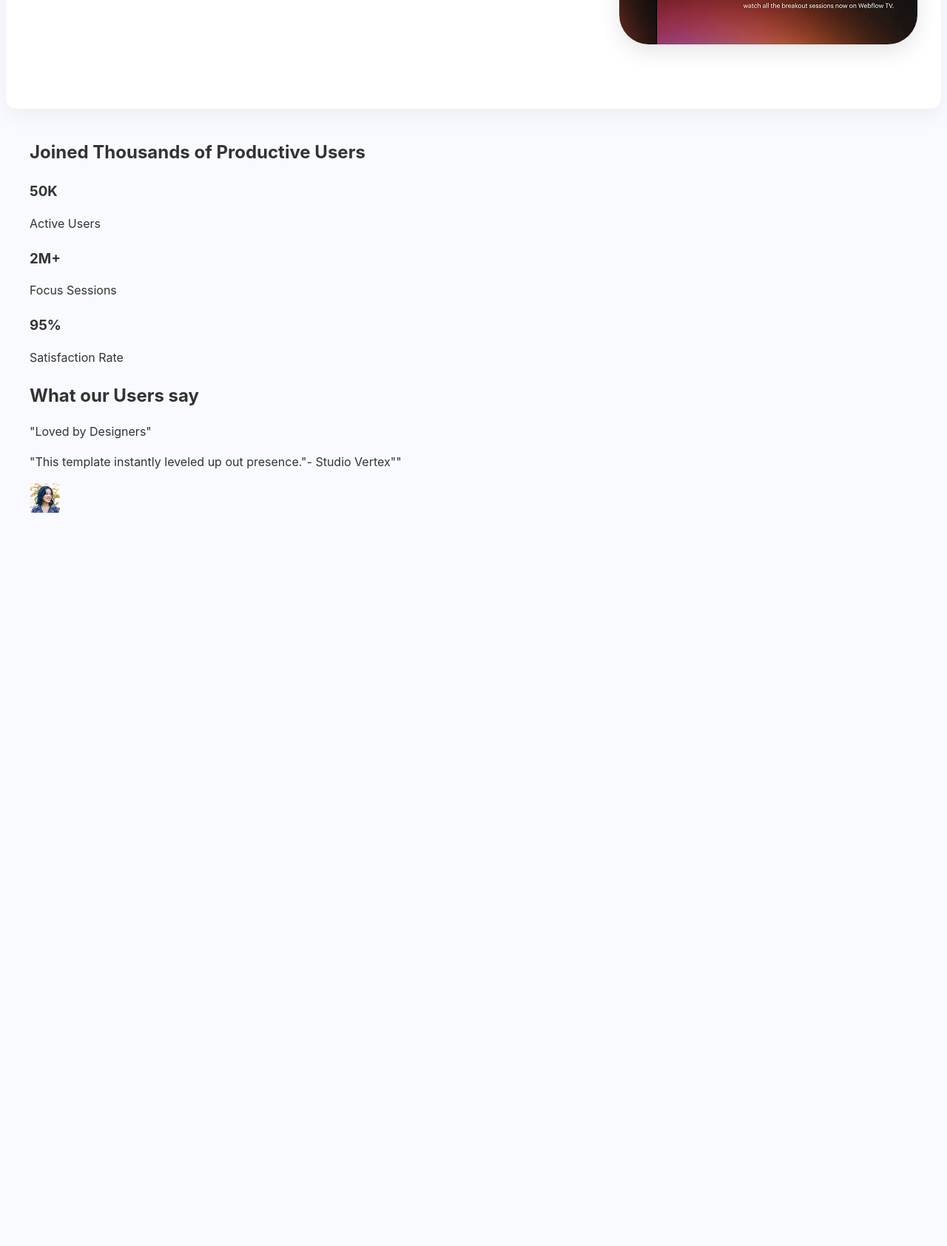
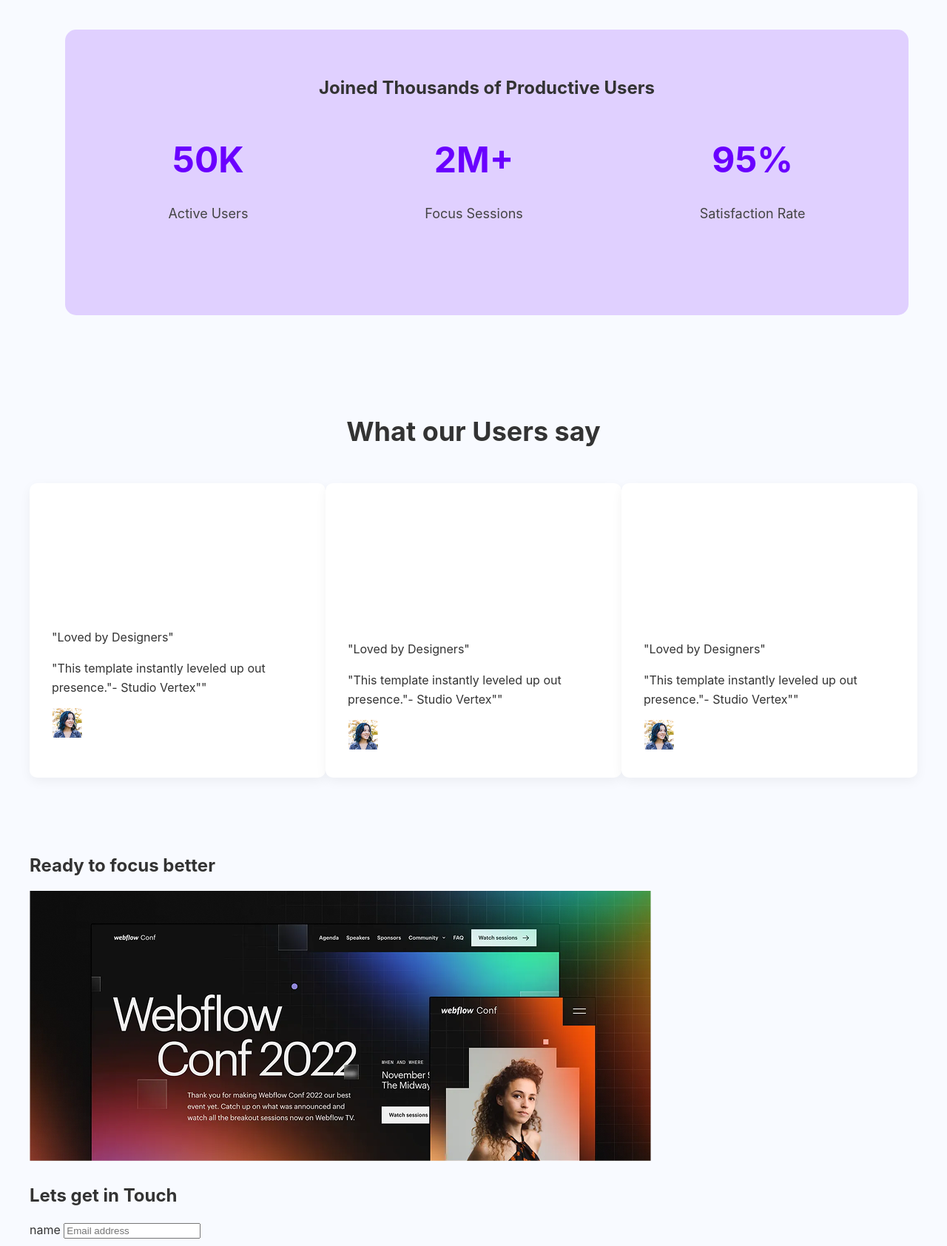
Before and after one commit to Asadkhokon/B12A01-landing-launchpad, a plain HTML site: page index.html in a window 1280 px wide. Shown: the part 876-2560 px from the top of the page at 74% size. Before the commit the page ends 1584 px from the top, so only its background shows below. Drawn offline with Linux system fonts and the light colour scheme.

Commit message:
Banner section upadted by HTML and CSS now Contact section on going.

```diff
--- a/Style/style.css
+++ b/Style/style.css
@@ -95,11 +95,11 @@ a {
 }
 
 .action-section {
-    padding: 80px 0;
-    background-color: #fff;
-    border-radius: 15px;
-    margin: 40px auto;
-    box-shadow: 0 10px 30px rgba(0,0,0,0.05);
+    padding: 0px 0px 0px 0px;
+    background-color: #f8faff;
+    margin: 50px 80px 50px 80px;
+    width: 1140px;
+    height: 328px;
 }
 
 .action-section .container {
@@ -125,5 +125,87 @@ a {
     max-width: 100%;
     height: auto;
     border-radius: 40px;
-    box-shadow: 0 10px 30px rgba(0,0,0,0.1);
+    margin: 0px 0px 0px 0px;
 }
+
+.stats-section {
+    background-color: #e0d0ff;
+    padding: 40px 0;
+    border-radius: 15px;
+    margin: 50px 80px 20px 80px;
+    text-align: center;
+    width: 1140px;
+    height: 306px;
+}
+
+.stats-section .container {
+    display: flex;
+    justify-content: space-around;
+    align-items: center;
+    flex-wrap: wrap;
+}
+
+.stats-section .stat-item {
+    margin: auto;
+}
+.stats-section h2 {
+    margin: 20px 5px 20px 5px;
+}
+
+.stats-section .stat-item h3 {
+    font-size: 48px;
+    color: #6a00ff;
+    margin:20px 0px 20px 0px;
+}
+
+.stats-section .stat-item p {
+    font-size: 18px;
+    color: #444;
+    margin:20px;
+
+}
+
+.testimonials-section {
+    padding: 80px 0px;
+    background-color: #f8faff;
+    text-align: center;
+}
+
+.testimonials-section h2 {
+    font-size: 36px;
+    margin-bottom: 40px;
+    color: #333;
+}
+
+.testimonials-section .testimonials-grid {
+    display: grid;
+    grid-template-columns: repeat(auto-fit,minmax(300px,1fr));
+}
+
+.testimonial-card{
+background-color: #fff;
+padding: 30px;
+border-radius: 10px;
+box-shadow: 0 5px 15px rgba(0,0,0,0.05);
+text-align: left;
+
+}
+ .testimonial-card .fa{
+    color: orange;
+ }
+
+ .testimonial-card .fa-star { /* Target the paragraphs holding the stars */
+    display: inline-block; /* Keep stars in a line */
+    margin-right: 2px; /* Small space between stars */
+    font-size: 18px; /* Adjust star size */
+    color: #FFB805; /* Default grey for un-checked stars (if any) */
+}
+
+.testimonial-card .fa-star .checked {
+    color: #FFC107; /* Yellow/orange color for checked (filled) stars */
+}
+/* If you want all stars to be yellow by default from your HTML, you might just use this: */
+.testimonial-card .fa-star {
+    color: #FFC107; /* Assuming all stars are yellow by default */
+    margin-right: 2px;
+}
--- a/index.html
+++ b/index.html
@@ -7,6 +7,7 @@
     <link rel="stylesheet" href="Style/style.css">
 </head>
 <body>
+    <span class="fa fa-star checked"></span>
     <header class="navbar">
         <div class="container">
             <div class="logo">LOGO</div>
@@ -35,8 +36,8 @@
         </div>
     </section>
     <section class="stats-section">
+        <h2>Joined Thousands of Productive Users</h2>
         <div class="container">
-            <h2>Joined Thousands of Productive Users</h2>
             <div class="stat-item">
                 <h3>50K</h3>
                 <p>Active Users</p>
@@ -57,6 +58,24 @@
             <h2>What our Users say</h2>
             <div class="testimonials-grid">
                 <div class="testimonial-card">
+                    <span class="fa fa-star checked"></span>
+                    <p><span class="fa fa-star checked"></span></p>
+                    <p><span class="fa fa-star checked"></span></p>
+                    <p><span class="fa fa-star checked"></span></p>
+                    <p class="author">"Loved by Designers"</p>
+                    <p class="quote">"This template instantly leveled up out presence."- Studio Vertex""</p>
+                    <img src="Assets/avatar.png" alt="Avatar" class="avatar">
+                </div>
+                <div class="testimonial-card">
+                    <p><span class="fa fa-star checked"></span></p>
+                    <p><span class="fa fa-star checked"></span></p>
+                    <p><span class="fa fa-star checked"></span></p>
+                    <p><span class="fa fa-star checked"></span></p>
+                    <p class="author">"Loved by Designers"</p>
+                    <p class="quote">"This template instantly leveled up out presence."- Studio Vertex""</p>
+                    <img src="Assets/avatar.png" alt="Avatar" class="avatar" >
+                </div>
+                <div class="testimonial-card">
                     <p><span class="fa fa-star checked"></span></p>
                     <p><span class="fa fa-star checked"></span></p>
                     <p><span class="fa fa-star checked"></span></p>
@@ -69,5 +88,29 @@
         </div>
     </section>
 
+    <section class="cta-banner-section">
+        <div class="container">
+            <h2>Ready to focus better</h2>
+            <div class="cta-image-wrapper">
+                <img src="Assets/wc-big.png" alt="Webflow Conf 2022 Banner">
+            </div>
+        </div>
+    </section>
+
+    <section class="contact-section">
+        <div class="container">
+            <div class="contact-left">
+                <h2>Lets get in Touch</h2>
+            </div>
+            <div class="contact-form">
+                <form>
+                    <label for="name">name</label>
+                    <input type="text" id="email" placeholder="Email address">
+
+                </form>
+            </div>
+        </div>
+    </section>
+
 </body>
 </html>
```
